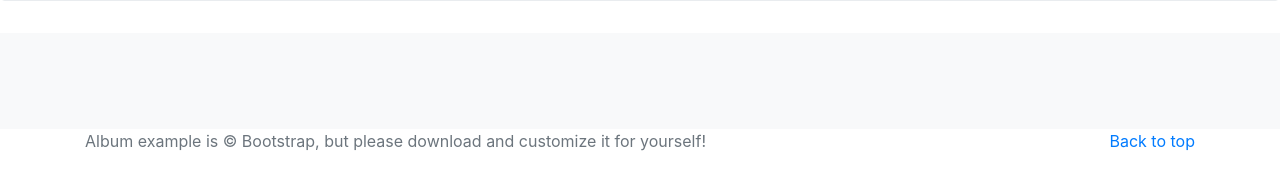
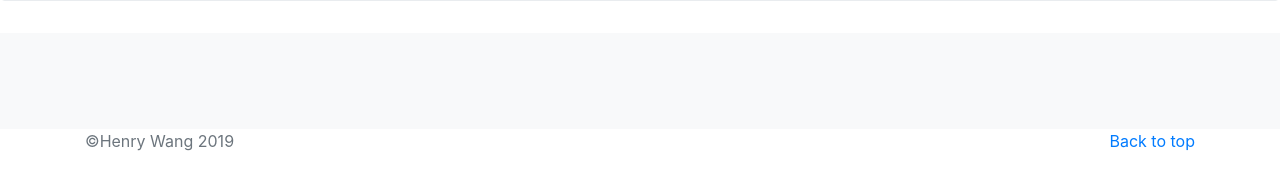
Before and after one commit to oldriverno1/portfolio-project, a Django app: page / in a window 1280 px wide. Shown: the part 655-824 px from the top of the page. Run offline with Django 3.2, Linux system fonts and the light colour scheme; data that the repository does not hold is empty; some libraries are stand-ins or nearby versions.

Commit message:
update bottom of home.html

```diff
--- a/jobs/templates/jobs/home.html
+++ b/jobs/templates/jobs/home.html
@@ -91,7 +91,7 @@
         <p class="float-right">
             <a href="#">Back to top</a>
         </p>
-        <p>Album example is &copy; Bootstrap, but please download and customize it for yourself!</p>
+        <p>&copy;Henry Wang 2019</p>
     </div>
 </footer>
 <script src="https://code.jquery.com/jquery-3.3.1.slim.min.js"
```
